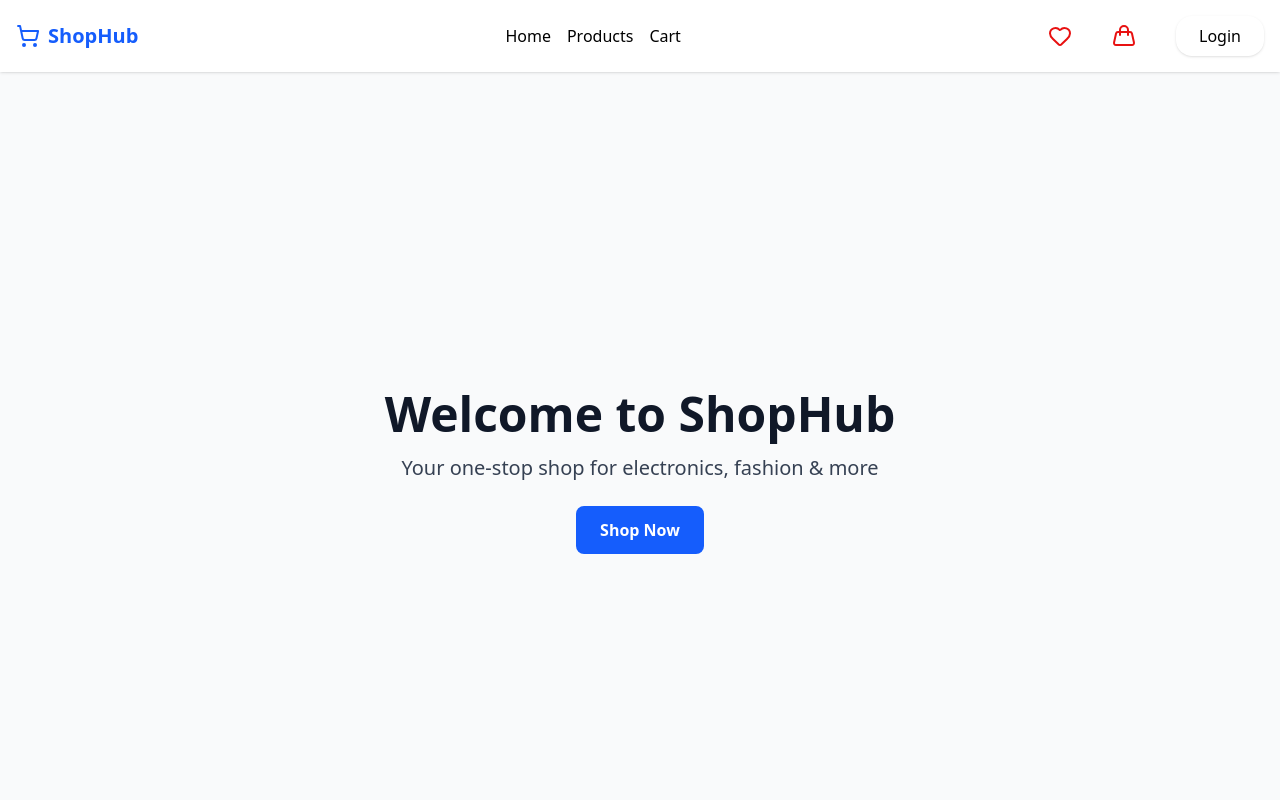
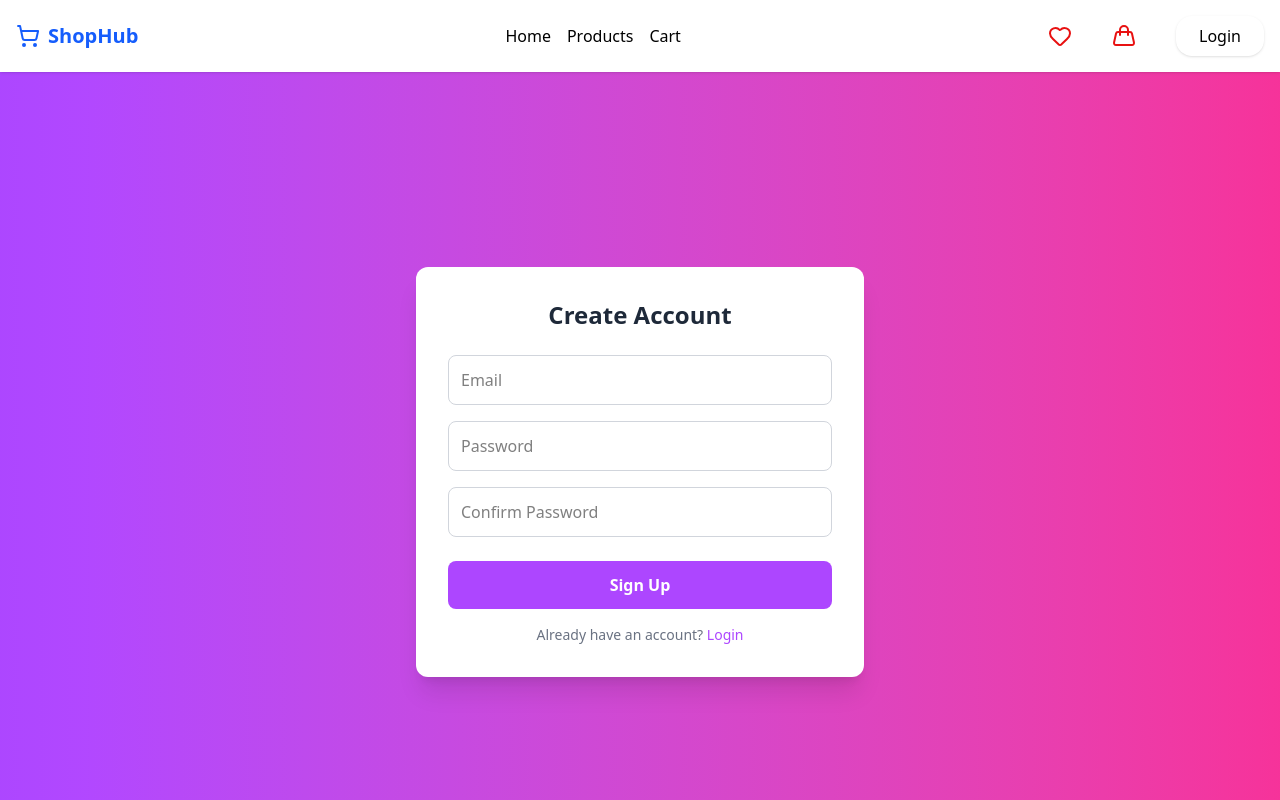
Before and after one commit to roshanmandal45/EcommerceSiteReact, a React (Vite) app: page / in a window 1280 px wide. Shown: the top 800 px of the page. Built offline with nearby package versions, Linux system fonts and the light colour scheme.

Commit message:
Firebase Configuration

```diff
--- a/package.json
+++ b/package.json
@@ -12,6 +12,7 @@
   "dependencies": {
     "@tailwindcss/vite": "^4.1.18",
     "axios": "^1.13.4",
+    "firebase": "^12.8.0",
     "lucide-react": "^0.563.0",
     "react": "^19.2.0",
     "react-dom": "^19.2.0",
--- a/src/App.jsx
+++ b/src/App.jsx
@@ -1,32 +1,34 @@
-import React from 'react'
-import Navbar from './components/Navbar'
-import Footer from './components/Footer'
-import Home from './components/Home'
-import Cart from './components/Cart'
-import Products from './components/Products'
-import ProductDetail from './components/ProductDetails'
-import { Route, Routes } from 'react-router-dom'
-import Favourite from './components/Favourite'
-import Login from './components/Login'
+import React from "react";
+import { Route, Routes } from "react-router-dom";
+import Navbar from "./components/Navbar";
+import Footer from "./components/Footer";
+import Home from "./components/Home";
+import Cart from "./components/Cart";
+import Products from "./components/Products";
+import ProductDetail from "./components/ProductDetails";
+import Favourite from "./components/Favourite";
+import Login from "./components/Login";
+import Signup from "./components/Signup";
 
 const App = () => {
   return (
+
     <div className="flex flex-col min-h-screen">
       <Navbar />
       <main className="flex-1">
         <Routes>
-            <Route path="/" element={<Home />} />
+          <Route path="/" element={<Signup />} />
           <Route path="/products" element={<Products />} />
           <Route path="/products/:id" element={<ProductDetail />} />
           <Route path="/cart" element={<Cart />} />
-            <Route path="/favourite" element={<Favourite/>} />
-            <Route path="/login" element={<Login/>} />
+          <Route path="/favourite" element={<Favourite />} />
+          <Route path="/login" element={<Login />} />
+          <Route path="/signup" element={<Signup />} />
         </Routes>
       </main>
       <Footer />
+    </div>
+  );
+};
 
-      </div>
-  )
-}
-
-export default App
+export default App;
--- /dev/null
+++ b/src/components/Signup.jsx
@@ -0,0 +1,98 @@
+import React, { useState } from "react";
+import { useNavigate } from "react-router-dom";
+
+export default function Signup() {
+  const navigate = useNavigate();
+  const [email, setEmail] = useState("");
+  const [password, setPassword] = useState("");
+  const [confirm, setConfirm] = useState("");
+  const [error, setError] = useState("");
+  const [success, setSuccess] = useState("");
+
+  const handleSubmit = (e) => {
+    e.preventDefault();
+    setError("");
+    setSuccess("");
+
+    if (!email || !password || !confirm) {
+      setError("All fields are required!");
+      return;
+    }
+
+    if (password !== confirm) {
+      setError("Passwords do not match!");
+      return;
+    }
+
+    setSuccess("Signup successful 🎉");
+
+    // Clear inputs
+    setEmail("");
+    setPassword("");
+    setConfirm("");
+
+    // Redirect to Home after 1 second
+    setTimeout(() => navigate("/home"), 1000);
+  };
+
+  return (
+    <div className="min-h-screen flex items-center justify-center bg-gradient-to-r from-purple-500 to-pink-500 p-4">
+      <form
+        onSubmit={handleSubmit}
+        className="bg-white dark:bg-gray-800 rounded-xl shadow-xl p-8 w-full max-w-md"
+      >
+        <h2 className="text-2xl font-bold mb-6 text-center text-gray-800 dark:text-white">
+          Create Account
+        </h2>
+
+        {error && (
+          <p className="text-red-500 text-sm mb-4 font-medium">{error}</p>
+        )}
+        {success && (
+          <p className="text-green-500 text-sm mb-4 font-medium">{success}</p>
+        )}
+
+        <input
+          type="email"
+          placeholder="Email"
+          value={email}
+          onChange={(e) => setEmail(e.target.value)}
+          className="w-full p-3 mb-4 rounded-lg border border-gray-300 focus:outline-none focus:ring-2 focus:ring-purple-500"
+        />
+
+        <input
+          type="password"
+          placeholder="Password"
+          value={password}
+          onChange={(e) => setPassword(e.target.value)}
+          className="w-full p-3 mb-4 rounded-lg border border-gray-300 focus:outline-none focus:ring-2 focus:ring-purple-500"
+        />
+
+        <input
+          type="password"
+          placeholder="Confirm Password"
+          value={confirm}
+          onChange={(e) => setConfirm(e.target.value)}
+          className="w-full p-3 mb-6 rounded-lg border border-gray-300 focus:outline-none focus:ring-2 focus:ring-purple-500"
+        />
+
+        <button
+          type="submit"
+          className="w-full bg-purple-500 hover:bg-purple-600 text-white font-bold py-3 rounded-lg transition-all duration-300"
+        >
+          Sign Up
+        </button>
+
+        <p className="text-sm text-gray-500 mt-4 text-center">
+          Already have an account?{" "}
+          <span
+            className="text-purple-500 font-medium hover:underline cursor-pointer"
+            onClick={() => navigate("/login")}
+          >
+            Login
+          </span>
+        </p>
+      </form>
+    </div>
+  );
+}
--- /dev/null
+++ b/src/config/firebase.js
@@ -0,0 +1,21 @@
+// Import the functions you need from the SDKs you need
+import { initializeApp } from "firebase/app";
+import { getAnalytics } from "firebase/analytics";
+// TODO: Add SDKs for Firebase products that you want to use
+// https://firebase.google.com/docs/web/setup#available-libraries
+
+// Your web app's Firebase configuration
+// For Firebase JS SDK v7.20.0 and later, measurementId is optional
+const firebaseConfig = {
+  apiKey: "Meta.process.env.apiKey",
+  authDomain: "ecommerce-site-d770e.firebaseapp.com",
+  projectId: "ecommerce-site-d770e",
+  storageBucket: "ecommerce-site-d770e.firebasestorage.app",
+  messagingSenderId: "109292383893",
+  appId: "1:109292383893:web:ee6b9bde983c271a55359c",
+  measurementId: "G-7RKRNFF38X"
+};
+
+// Initialize Firebase
+const app = initializeApp(firebaseConfig);
+const analytics = getAnalytics(app);
```
Also changed, not shown: 2 other files (tests, documents, lock files or other folders). Lines whose indentation alone changed are shown as unchanged.
